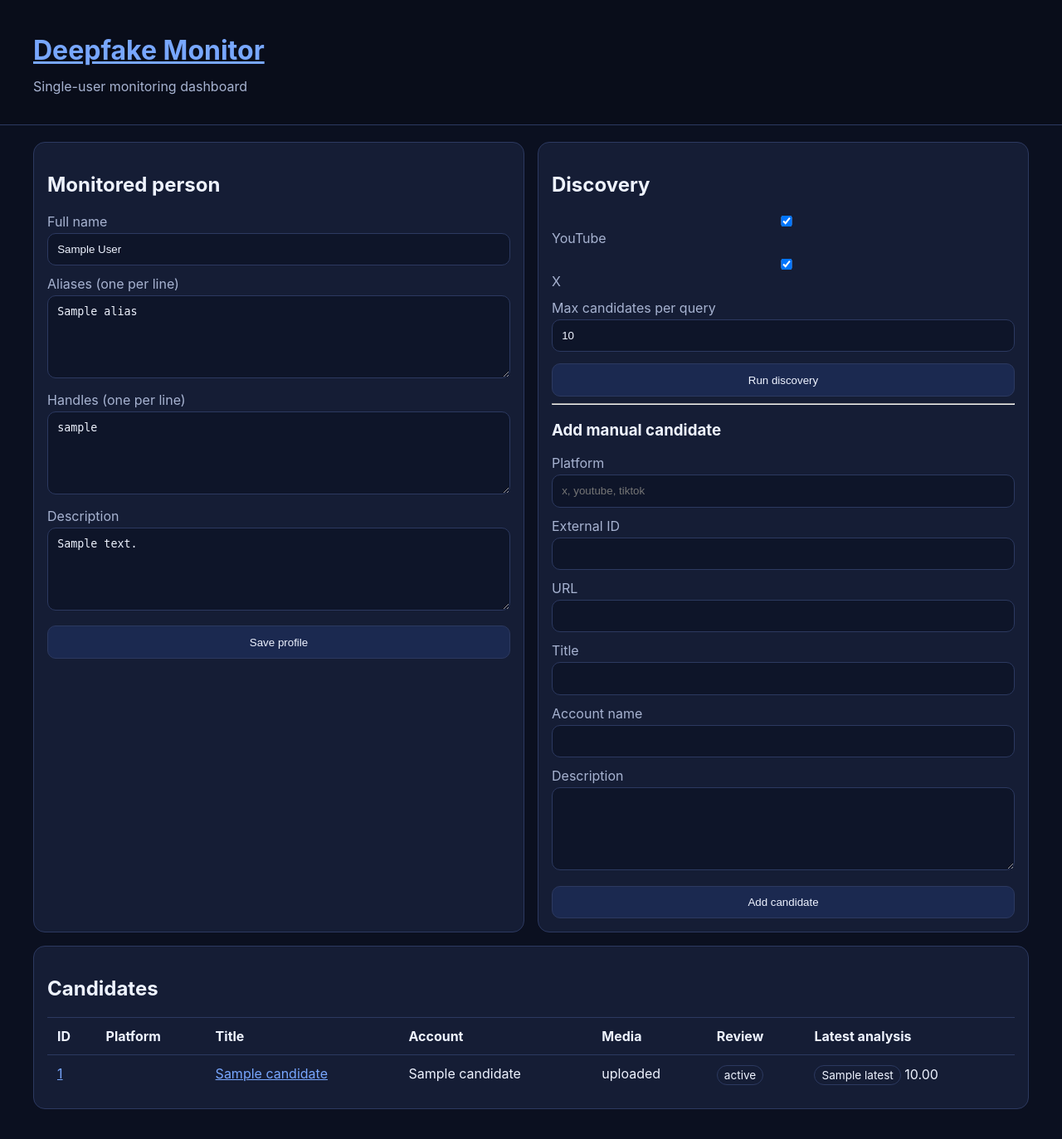
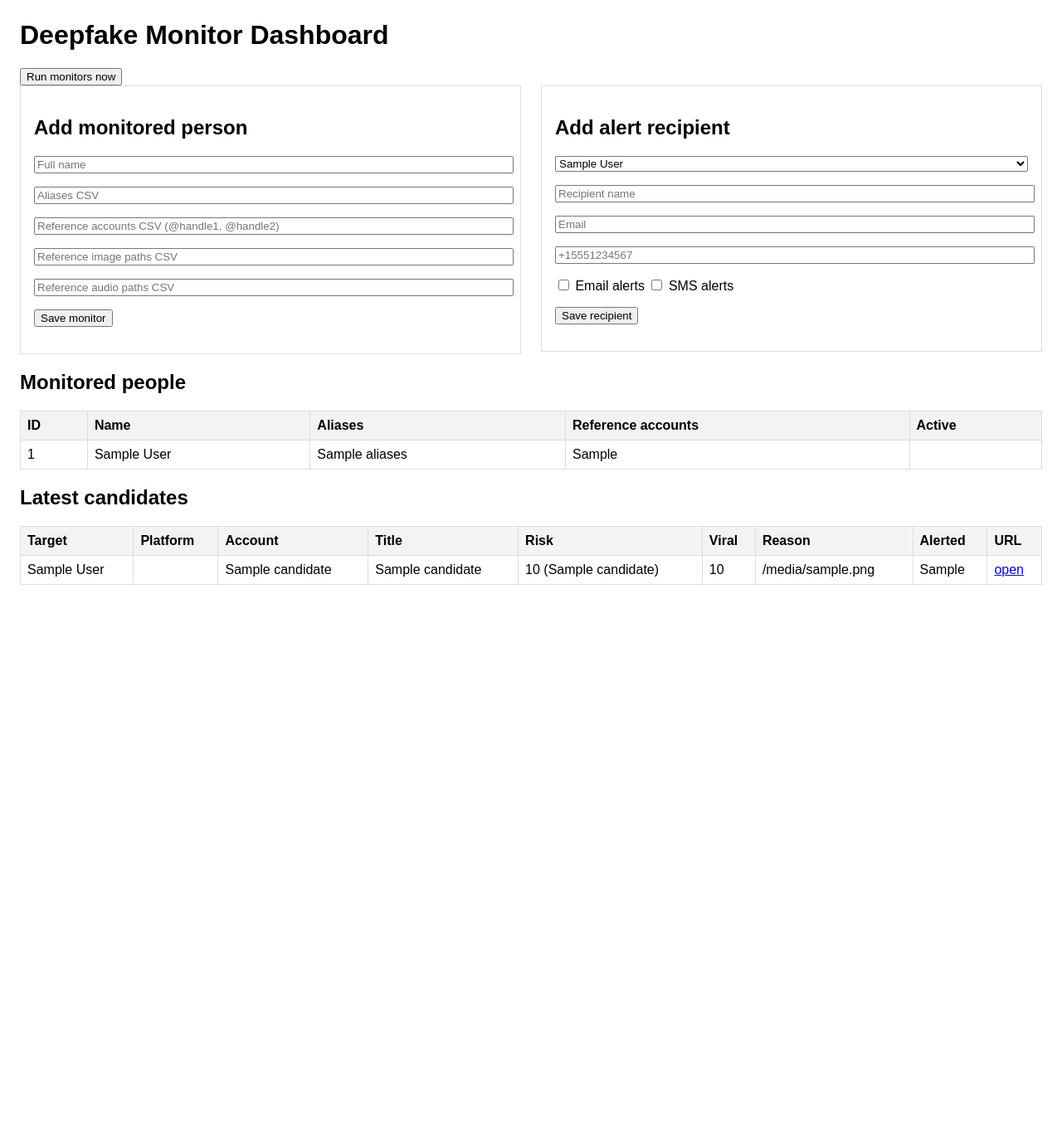
Before and after one commit to maddawg-eth/contentmod, a FastAPI app: template deepfake_monitor_repo/app/templates/dashboard.html in a window 1280 px wide. Shown: the whole page at 83% size. After the commit the page ends 705 px from the top, so only its background shows below. Run offline with FastAPI, Linux system fonts and the light colour scheme; the template is opened without the code that fills it: most values are stand-ins (such as "Sample title", 1, 10 or a date in 2020); parts of the project's set-up code (start-up, migrations or seed data) failed here and were passed over.

Commit message:
Update dashboard.html

```diff
--- a/deepfake_monitor_repo/app/templates/dashboard.html
+++ b/deepfake_monitor_repo/app/templates/dashboard.html
@@ -1,89 +1,108 @@
-{% extends "base.html" %}
-{% block content %}
-<div class="grid two">
-  <section class="card">
-    <h2>Monitored person</h2>
-    <form method="post" action="/dashboard/profile">
-      <label>Full name</label>
-      <input name="full_name" value="{{ profile.full_name if profile else '' }}" required>
-      <label>Aliases (one per line)</label>
-      <textarea name="aliases">{% if profile %}{% for a in profile.aliases %}{{ a.alias }}
-{% endfor %}{% endif %}</textarea>
-      <label>Handles (one per line)</label>
-      <textarea name="handles">{% if profile %}{% for h in profile.handles %}{{ h.handle }}
-{% endfor %}{% endif %}</textarea>
-      <label>Description</label>
-      <textarea name="description">{{ profile.description if profile and profile.description else '' }}</textarea>
-      <button type="submit">Save profile</button>
-    </form>
-  </section>
+<!DOCTYPE html>
+<html>
+<head>
+  <meta charset="utf-8" />
+  <title>Deepfake Monitor Dashboard</title>
+  <style>
+    body { font-family: Arial, sans-serif; margin: 24px; }
+    table { border-collapse: collapse; width: 100%; margin-top: 16px; }
+    th, td { border: 1px solid #ddd; padding: 8px; vertical-align: top; }
+    th { background: #f3f3f3; text-align: left; }
+    .row { display: flex; gap: 24px; align-items: flex-start; }
+    .card { border: 1px solid #ddd; padding: 16px; width: 48%; }
+    .high { background: #ffe0e0; }
+    .medium { background: #fff4db; }
+    .low { background: #edf7ed; }
+  </style>
+</head>
+<body>
+  <h1>Deepfake Monitor Dashboard</h1>
 
-  <section class="card">
-    <h2>Discovery</h2>
-    <form method="post" action="/dashboard/discover">
-      <label><input type="checkbox" name="platforms" value="youtube" checked> YouTube</label>
-      <label><input type="checkbox" name="platforms" value="x" checked> X</label>
-      <label>Max candidates per query</label>
-      <input type="number" name="max_candidates_per_query" value="10" min="1" max="50">
-      <button type="submit">Run discovery</button>
+  <form method="post" action="/admin/run-now">
+    <button type="submit">Run monitors now</button>
   </form>
 
-    <hr>
-    <h3>Add manual candidate</h3>
-    <form method="post" action="/dashboard/manual-candidate">
-      <label>Platform</label>
-      <input name="platform" placeholder="x, youtube, tiktok" required>
-      <label>External ID</label>
-      <input name="external_id" required>
-      <label>URL</label>
-      <input name="url" required>
-      <label>Title</label>
-      <input name="title">
-      <label>Account name</label>
-      <input name="account_name">
-      <label>Description</label>
-      <textarea name="description"></textarea>
-      <button type="submit">Add candidate</button>
+  <div class="row">
+    <div class="card">
+      <h2>Add monitored person</h2>
+      <form method="post" action="/admin/monitor">
+        <p><input name="full_name" placeholder="Full name" style="width:100%" required></p>
+        <p><input name="aliases_csv" placeholder="Aliases CSV" style="width:100%"></p>
+        <p><input name="reference_accounts_csv" placeholder="Reference accounts CSV (@handle1, @handle2)" style="width:100%"></p>
+        <p><input name="reference_images_csv" placeholder="Reference image paths CSV" style="width:100%"></p>
+        <p><input name="reference_audio_csv" placeholder="Reference audio paths CSV" style="width:100%"></p>
+        <p><button type="submit">Save monitor</button></p>
       </form>
-  </section>
     </div>
 
-<section class="card">
-  <h2>Candidates</h2>
+    <div class="card">
+      <h2>Add alert recipient</h2>
+      <form method="post" action="/admin/recipient">
+        <p>
+          <select name="person_id" style="width:100%" required>
+            {% for p in people %}
+            <option value="{{ p.id }}">{{ p.full_name }}</option>
+            {% endfor %}
+          </select>
+        </p>
+        <p><input name="name" placeholder="Recipient name" style="width:100%" required></p>
+        <p><input name="email" placeholder="Email" style="width:100%"></p>
+        <p><input name="phone_e164" placeholder="+15551234567" style="width:100%"></p>
+        <p>
+          <label><input type="checkbox" name="send_email" value="true"> Email alerts</label>
+          <label><input type="checkbox" name="send_sms" value="true"> SMS alerts</label>
+        </p>
+        <p><button type="submit">Save recipient</button></p>
+      </form>
+    </div>
+  </div>
+
+  <h2>Monitored people</h2>
   <table>
-    <thead>
     <tr>
       <th>ID</th>
-        <th>Platform</th>
-        <th>Title</th>
-        <th>Account</th>
-        <th>Media</th>
-        <th>Review</th>
-        <th>Latest analysis</th>
+      <th>Name</th>
+      <th>Aliases</th>
+      <th>Reference accounts</th>
+      <th>Active</th>
     </tr>
-    </thead>
-    <tbody>
-      {% for row in rows %}
+    {% for p in people %}
     <tr>
-        <td><a href="/candidates/{{ row.candidate.id }}">{{ row.candidate.id }}</a></td>
-        <td>{{ row.candidate.platform }}</td>
-        <td><a href="{{ row.candidate.url }}" target="_blank" rel="noreferrer">{{ row.candidate.title or row.candidate.url }}</a></td>
-        <td>{{ row.candidate.account_name or '' }}</td>
-        <td>{% if row.candidate.media_path %}uploaded{% else %}missing{% endif %}</td>
-        <td><span class="badge badge-{{ row.candidate.review_status }}">{{ row.candidate.review_status }}</span></td>
-        <td>
-          {% if row.latest %}
-            <span class="badge badge-{{ row.latest.risk_label or row.latest.status }}">{{ row.latest.risk_label or row.latest.status }}</span>
-            {% if row.latest.risk_score is not none %}
-              {{ '%.2f'|format(row.latest.risk_score) }}
-            {% endif %}
-          {% else %}
-            none
-          {% endif %}
-        </td>
+      <td>{{ p.id }}</td>
+      <td>{{ p.full_name }}</td>
+      <td>{{ p.aliases }}</td>
+      <td>{{ p.reference_accounts }}</td>
+      <td>{{ p.is_active }}</td>
     </tr>
     {% endfor %}
-    </tbody>
   </table>
-</section>
-{% endblock %}
+
+  <h2>Latest candidates</h2>
+  <table>
+    <tr>
+      <th>Target</th>
+      <th>Platform</th>
+      <th>Account</th>
+      <th>Title</th>
+      <th>Risk</th>
+      <th>Viral</th>
+      <th>Reason</th>
+      <th>Alerted</th>
+      <th>URL</th>
+    </tr>
+    {% for c in candidates %}
+    <tr class="{{ c.risk_label }}">
+      <td>{{ c.person.full_name }}</td>
+      <td>{{ c.platform }}</td>
+      <td>{{ c.account_name }}</td>
+      <td>{{ c.title }}</td>
+      <td>{{ c.risk_score }} ({{ c.risk_label }})</td>
+      <td>{{ c.viral_score }}</td>
+      <td>{{ c.discovery_reason }}</td>
+      <td>{{ c.alert_sent }}</td>
+      <td><a href="{{ c.url }}" target="_blank">open</a></td>
+    </tr>
+    {% endfor %}
+  </table>
+</body>
+</html>
```
Lines whose indentation alone changed are shown as unchanged.
